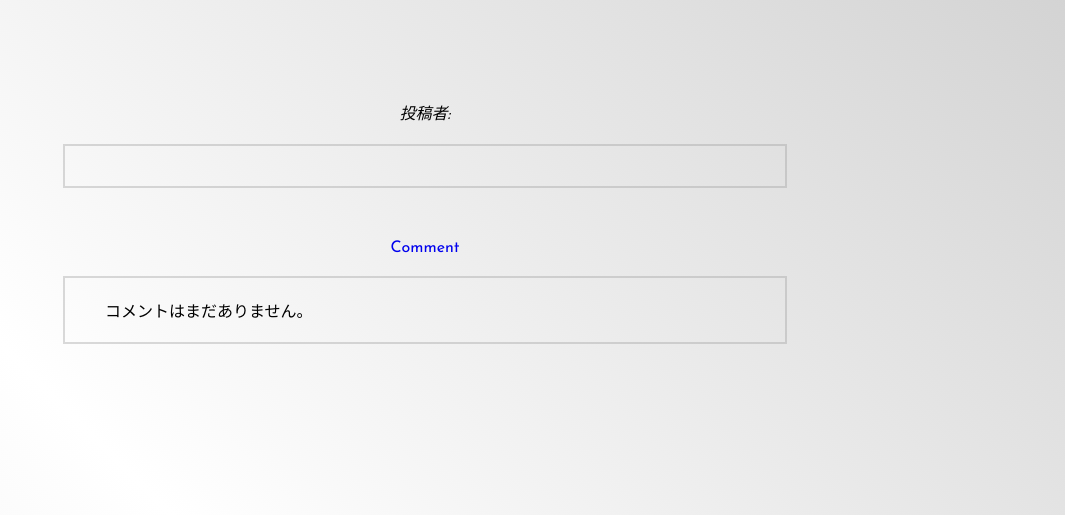
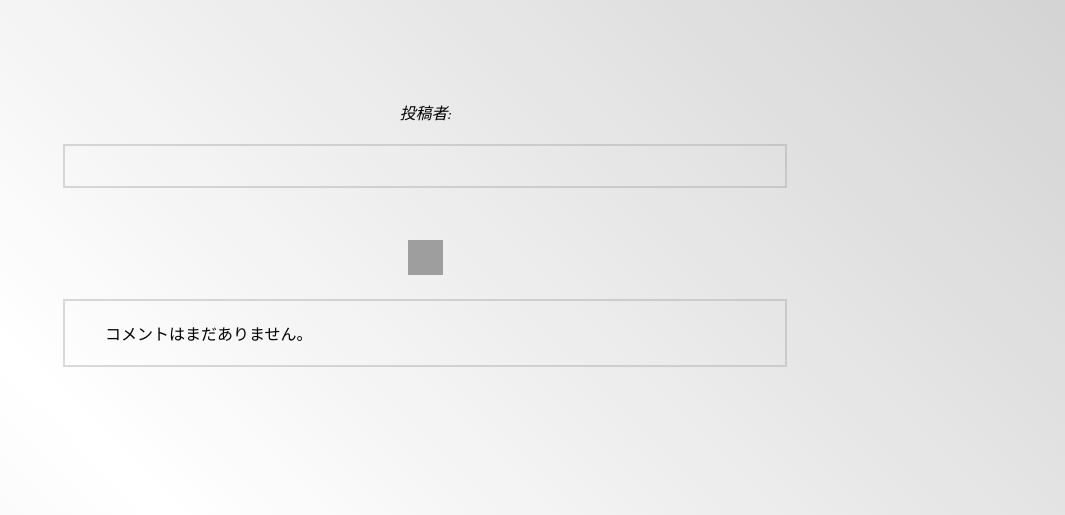
Before and after one commit to Do1904/DefinitelyFootballRooms, a FastAPI app: page /article/1 in a window 1280 px wide. Shown: the part 64-579 px from the top of the page, without its empty margins (215-1280 px from the left). Run offline with FastAPI, Linux system fonts and the light colour scheme; grey boxes are pictures that could not be loaded.

Commit message:
nothing special

```diff
--- a/templates/article-detail.html
+++ b/templates/article-detail.html
@@ -9,7 +9,7 @@
     <p class="article" style="white-space:pre-wrap;word-wrap:break-all;text-align: left;">{{ article["body"] }}</p>
 </div>
 <br>
-<p style="text-align: center;"><a href="{{ url_for("comment_page", article_id=article["id"]) }}">Comment</a></p>
+<p style="text-align: center;"><a href="{{ url_for("comment_page", article_id=article["id"]) }}"><img src="comment.png" width="35" height="35" alt="comment"></a></p>
 {% for comment in comments %}
 <div class="article">
     <p style="font-size: 85%;text-align: center;"><a class="blogtitle" href="{{ url_for("user_detail_page", username=article["username"]) }}">{{ article["nickname"] }}</a></p>
--- a/templates/base.html
+++ b/templates/base.html
@@ -2,7 +2,7 @@
 <html lang="en">
 <head>
     <meta charset="UTF-8">
-    <title>サンプルページ</title>
+    <title>FootHouse</title>
     <link rel="stylesheet" type="text/css" href="{{url_for('static', path='/styles/styles.css')}}">
 </head>
 <body>
```
